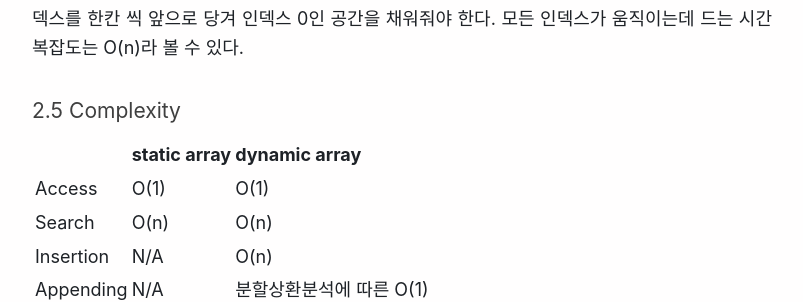
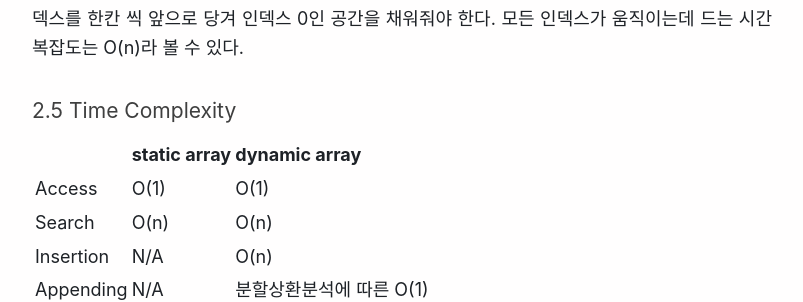
Before and after one commit to sooster910/blogV2, a Jekyll site: the page built from _posts/2021-02-02-algorithm-array.md, in a window 1280 px wide and 900 px high, scrolled down 2856 px. Shown: the part 162-464 px from the top of the window, without its empty margins (238-1041 px from the left). Built offline with Jekyll 4.4.1, drawn with Linux system fonts in a browser that asks for light colours; comment, search, counter and statistics services are not loaded; part of the change alters nothing that is shown.

Commit message:
fix linking to header

```diff
--- a/_posts/2021-02-02-algorithm-array.md
+++ b/_posts/2021-02-02-algorithm-array.md
@@ -7,13 +7,13 @@ tags: DataStructure Array staticArray dynamicArray
 * 자료구조 Array를 공부하며 남긴 글입니다. 오타나 설명이 잘 못되었다거나 조금 더 보충설명이 필요하시다고 생각되시면 댓글 남겨 주세요 언제든지 환영입니다 😄
 
 ## 목차
- [1. Array](#1.-Array)\
- [2. Static Array vs Dynamic Array ](#2.-Static-Array-vs-Dynamic-Array)\
-&nbsp;[2.1. Access](#2.1-Access)\
-&nbsp;[2.2. Append](#2.2-Appending)\
-&nbsp;[2.3. Insertion](#2.3-Insertion)\
-&nbsp;[2.4. Deletion](#2.4-Deletion)\
-&nbsp;[2.5. Time Complexity](#2.5-Time-Complexity)
+ [1. Array](#1-array)\
+ [2. Static Array vs Dynamic Array ](#2-static-array-vs-dynamic-array)\
+&nbsp;[2.1. Access](#21-access)\
+&nbsp;[2.2. Append](#22-appending)\
+&nbsp;[2.3. Insertion](#23-insertion)\
+&nbsp;[2.4. Deletion](#24-deletion)\
+&nbsp;[2.5. Time Complexity](#25-time-complexity)
 
 
 ## 1. Array
@@ -68,7 +68,7 @@ Java의 ArrayList, C++ std의  vector, python의 list 와 같은 동적배열이
 그 이유는 삭제시 어떤 요소도 움직이지 않아도 되기 때문이다. 최악의 경우는 맨앞의 요소를 삭제 할때이다. 인덱스가 0인 요소가 삭제시 나머지 뒤에 있는 모든 요소들이 인덱스를 한칸 씩 앞으로 당겨 인덱스 0인 공간을 채워줘야 한다. 모든 인덱스가 움직이는데 드는 시간복잡도는 O(n)라 볼 수 있다.
 
 
-### 2.5 Complexity
+### 2.5 Time Complexity
 
 |   |  static array | dynamic array  |
 |---|---|---|
```
